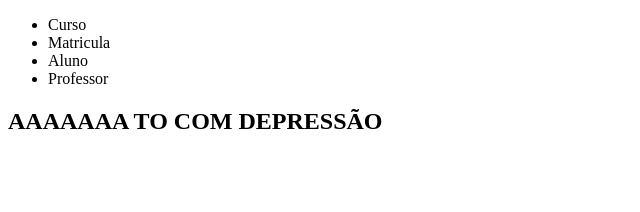
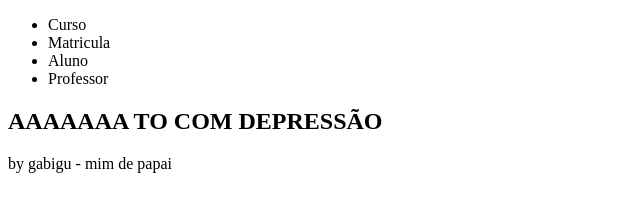
Before and after one commit to GabiCmg/AprenderBranches, a plain HTML site: page index.html in a window 1280 px wide. Shown: the whole page, without its empty margins (0-640 px from the left). Drawn offline with Linux system fonts and the light colour scheme.

Commit message:
MIM DE PAPAI

```diff
--- a/index.html
+++ b/index.html
@@ -20,5 +20,8 @@
             <h1>AAAAAAA TO COM DEPRESSÃO</h1>
         </section>
     </main>
+    <footer>
+        by gabigu - mim de papai
+    </footer>
 </body>
 </html>
```
